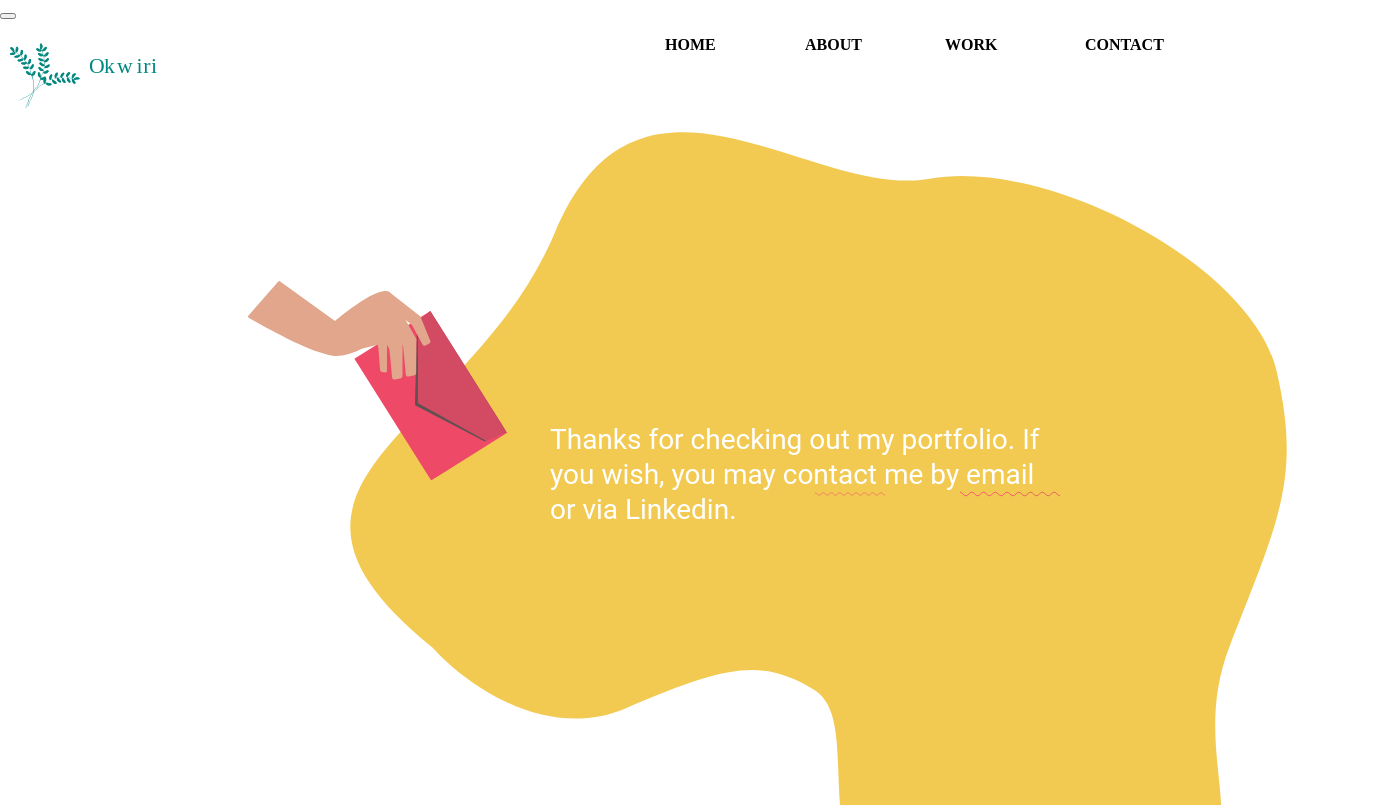
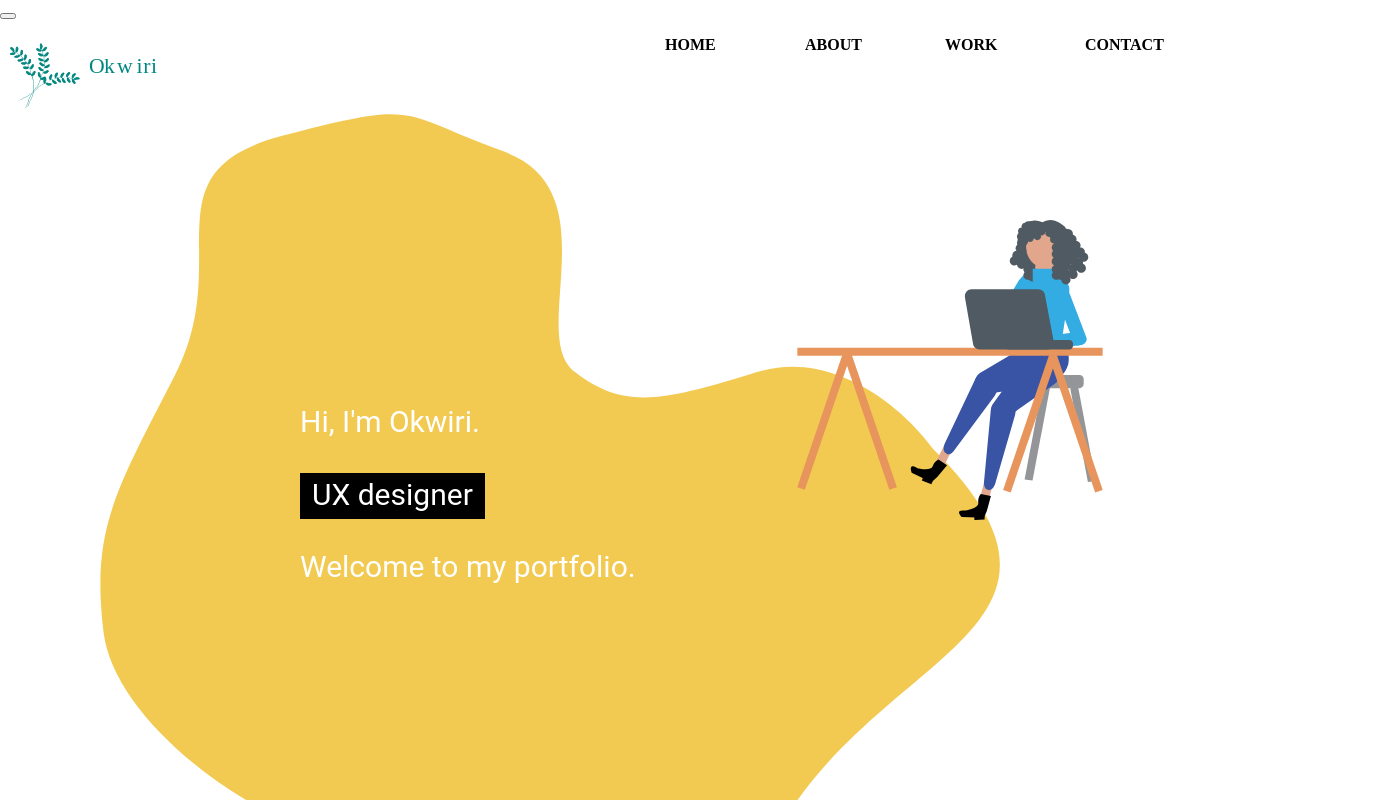
Before and after one commit to cauliflowersingerbee/my-portfolio, a React (Create React App) app: page / in a window 1280 px wide. Shown: the whole page, 1400 px wide, since content can reach past the window. Built offline with nearby package versions, Linux system fonts and the light colour scheme.

Commit message:
updated styles in home component

```diff
--- a/src/components/home/home.scss
+++ b/src/components/home/home.scss
@@ -33,7 +33,7 @@ top: 50px;
     color: #fff;
     font-size: 30px;
     font-family: 'Roboto', serif;
-    font-weight: 800;
+    font-weight: 400;
     width:100%;
   bottom:auto;
   display:block;
@@ -48,7 +48,7 @@ top: 50px;
 
 #flip > div > div {
     color:#fff;
-    padding:4´px 12px;
+    padding:4px 12px;
     height:45px;
     margin-bottom:45px;
     display:inline-block;
@@ -65,7 +65,7 @@ top: 50px;
     background:#0CC8F2;
   }
   #flip div:last-child div {
-    background:#76BF6B;
+    background:#000;
   }
 
   @keyframes show {
--- a/src/index.jsx
+++ b/src/index.jsx
@@ -1,14 +1,14 @@
 import React from 'react';
 import ReactDOM from 'react-dom';
 import './index.css';
-//import HomeView from './components/home/home';
+import HomeView from './components/home/home';
 //import AboutView from './components/about/about'
 //import WorkView from './components/work/work'
-import ContactView from './components/contact/contact'
+//import ContactView from './components/contact/contact'
 
 ReactDOM.render(
   <React.StrictMode>
-    <ContactView />
+    <HomeView />
   </React.StrictMode>,
   document.getElementById('root')
 );
```
